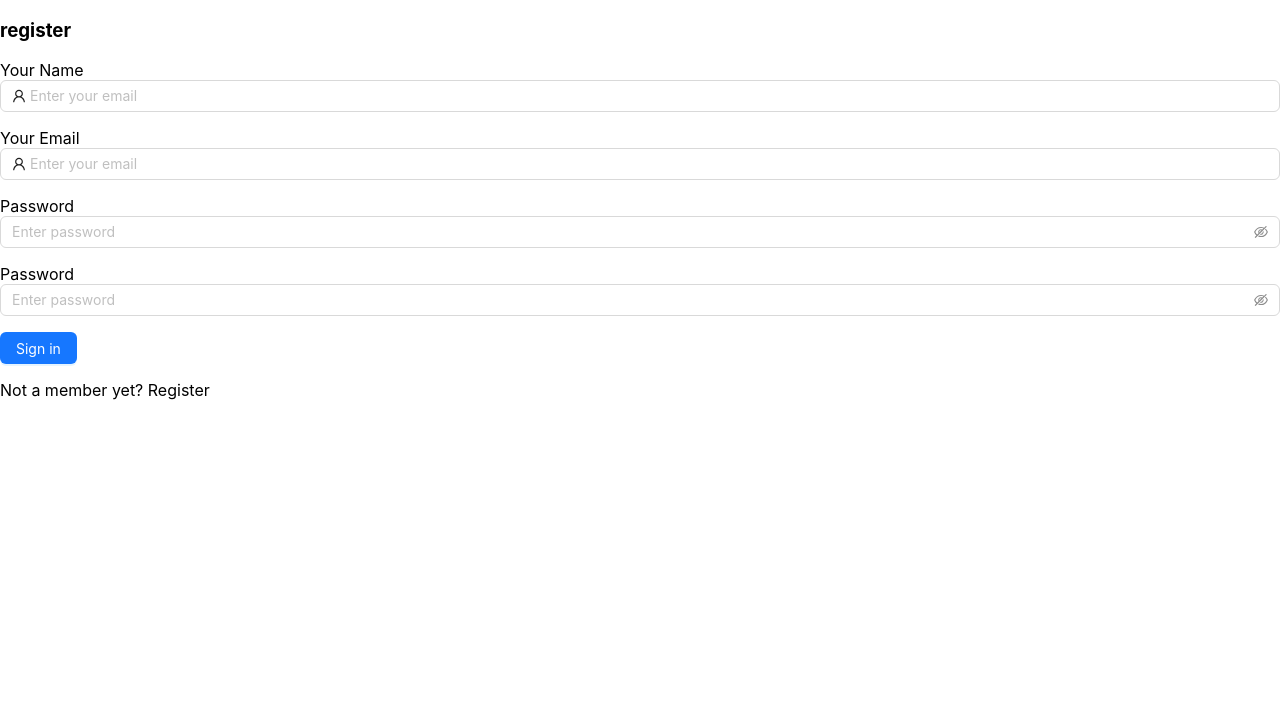
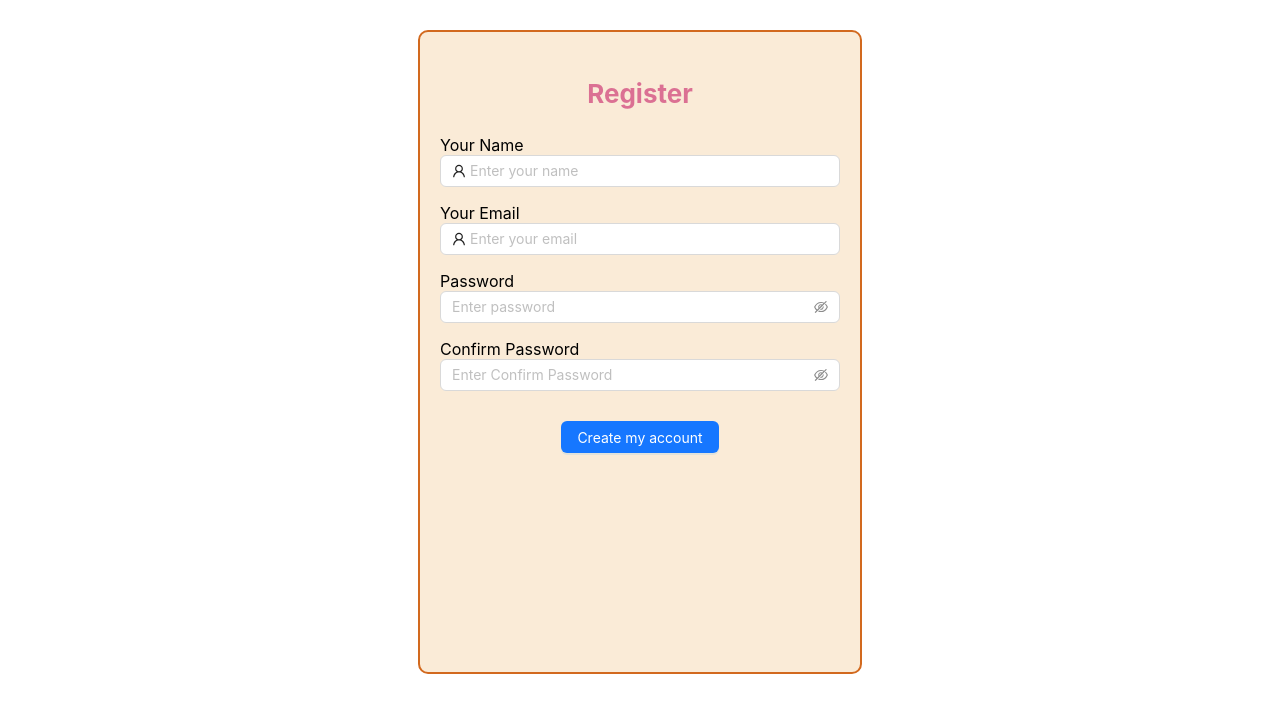
Before and after one commit to cuongnc15/Noname, a React (Create React App) app: page /register in a window 1280 px wide. Shown: the top 712 px of the page. Built offline with nearby package versions, Linux system fonts and the light colour scheme.

Commit message:
register2

```diff
--- a/src/register/Register.tsx
+++ b/src/register/Register.tsx
@@ -36,12 +36,12 @@ const Register = () => {
 
     return (
         <div className={styles.registerContainer}>
-            <h3 className={styles.registerTitle}>register</h3>
+            <h3 className={styles.registerTitle}>Register</h3>
 
             <div>
             <label className={styles.registerLabel} htmlFor="">Your Name</label>
                 <Input
-                placeholder="Enter your email"
+                placeholder="Enter your name"
                 value={name}
                 onChange={(event) => setName(event.target.value)}
                 prefix={<UserOutlined className="site-form-item-icon" />}
@@ -72,11 +72,11 @@ const Register = () => {
                 <p className={styles.registerNote}>{err.passwordInput}</p>
            </div>
            <div>
-           <label className={styles.registerLabel} htmlFor="">Password</label>
+           <label className={styles.registerLabel} htmlFor="">Confirm Password</label>
                 <br />
 
                 <Input.Password
-                    placeholder="Enter password"
+                    placeholder="Enter Confirm Password"
                     value={confirmPassword}
                     onChange={(event) => setConfirmPassword(event.target.value)}
                     visibilityToggle={{ visible: passwordVisible, onVisibleChange: setPasswordVisible }}
@@ -84,13 +84,10 @@ const Register = () => {
 
                 <p className={styles.registerNote}>{err.passwordInput}</p>
            </div>
-           <div>
+           <div className={styles.ButtonCreateAccount}>
                 <Button type="primary"
                     onClick={handleregister}
-                >Sign in</Button>
-           </div>
-           <div>
-                <p>Not a member yet? Register</p>
+                >Create my account</Button>
            </div>
         </div>
     )
--- a/src/register/register.module.css
+++ b/src/register/register.module.css
@@ -0,0 +1,23 @@
+.registerContainer {
+    width: 400px;
+    height: 600px;
+    margin: auto;
+    border: 2px solid chocolate;
+    border-radius: 10px;
+    margin-top: 30px;
+    background-color: antiquewhite;
+    padding: 20px;
+}
+
+.ButtonCreateAccount {
+    display: flex;
+    align-items: center;
+    justify-content: center;
+    margin-top: 30px;
+}
+
+.registerTitle {
+    color: palevioletred;
+    text-align: center;
+    font-size: 26px;
+}
```
